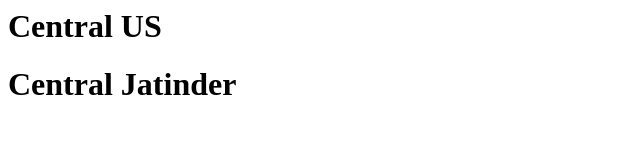
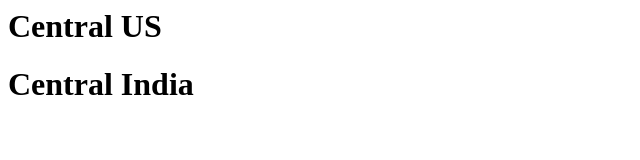
Before and after one commit to jatinderji/practical, a plain HTML site: page index.html in a window 1280 px wide. Shown: the whole page, without its empty margins (0-640 px from the left). Drawn offline with Linux system fonts and the light colour scheme.

Commit message:
Update index.html
commited

```diff
--- a/index.html
+++ b/index.html
@@ -2,5 +2,5 @@
 <title> WebPage 1 </title>
 <body>
 <h1> Central US </h1>
-<h1> Central Jatinder </h1>
+<h1> Central India </h1>
 </html>
```
